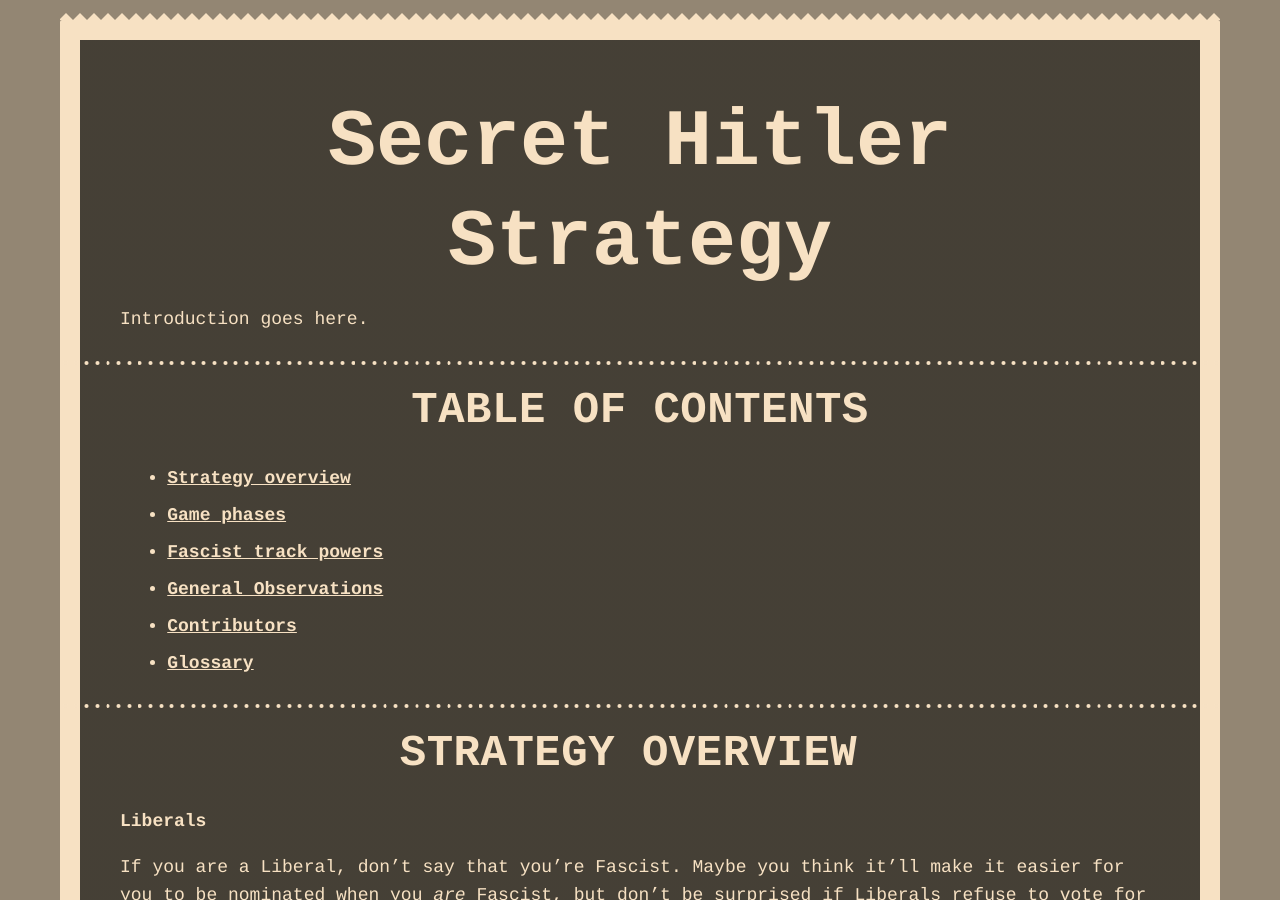
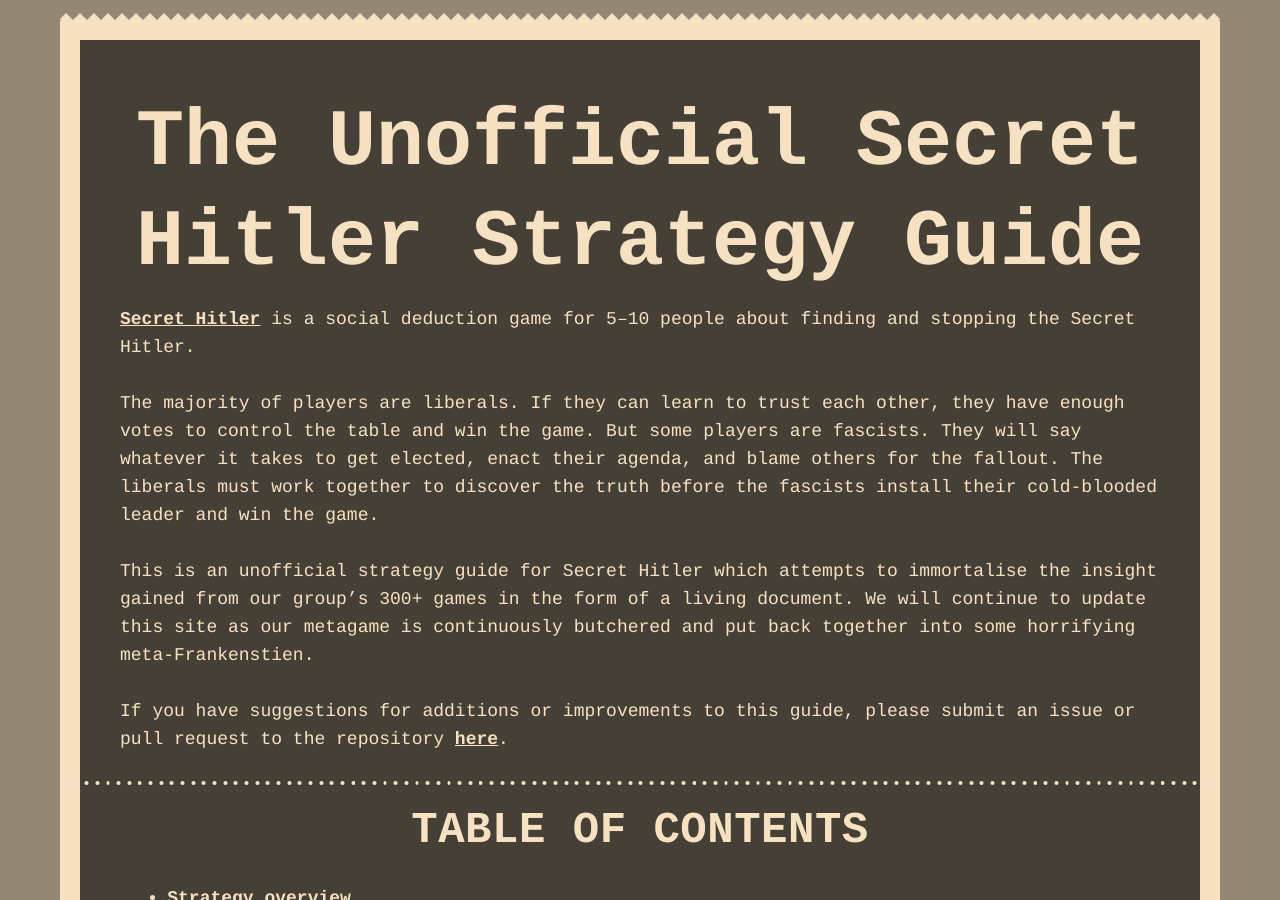
Before and after one commit to TartanLlama/secret-hitler-strategies, a Jekyll site: the page built from index.md, in a window 1280 px wide and 900 px high. Built offline with Jekyll 4.4.1, drawn with Linux system fonts in a browser that asks for light colours; nearby versions of some CDN libraries.

Commit message:
Add introduction

```diff
--- a/index.md
+++ b/index.md
@@ -1,12 +1,17 @@
 ---
 layout: default
-title: Secret Hitler Strategy
+title: The Unofficial Secret Hitler Strategy Guide
 ---
 
-# Secret Hitler Strategy
+# The Unofficial Secret Hitler Strategy Guide
 
-Introduction goes here.
+[Secret Hitler](http://secrethitler.com/) is a social deduction game for 5–10 people about finding and stopping the Secret Hitler.
 
+The majority of players are liberals. If they can learn to trust each other, they have enough votes to control the table and win the game. But some players are fascists. They will say whatever it takes to get elected, enact their agenda, and blame others for the fallout. The liberals must work together to discover the truth before the fascists install their cold-blooded leader and win the game.
+
+This is an unofficial strategy guide for Secret Hitler which attempts to immortalise the insight gained from our group's 300+ games in the form of a living document. We will continue to update this site as our metagame is continuously butchered and put back together into some horrifying meta-Frankenstien.
+
+If you have suggestions for additions or improvements to this guide, please submit an issue or pull request to the repository [here](https://github.com/TartanLlama/secret-hitler-strategies).
 
 --------------
 
```
